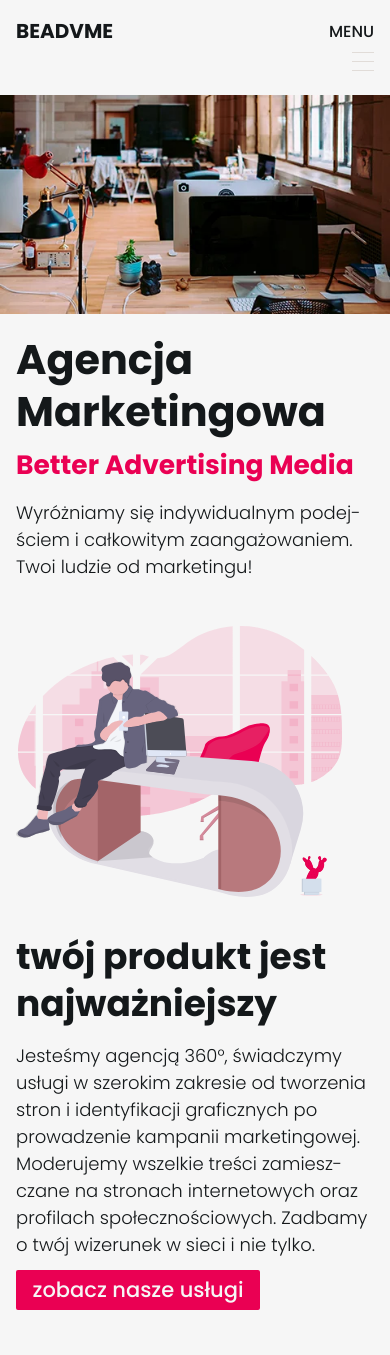
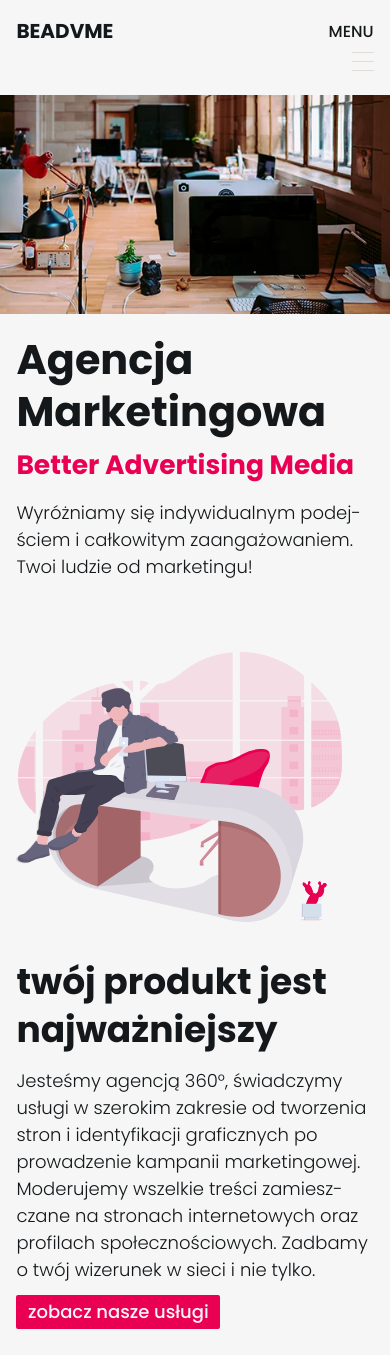
Before and after one commit to Hutchii/BEADVME-Website, a PHP site: page / in a window 390 px wide. Shown: the top 1355 px of the page. Run offline with PHP 8.4, Linux system fonts and the light colour scheme.

Commit message:
Changes 19.01

```diff
--- a/index.php
+++ b/index.php
@@ -102,7 +102,7 @@
       </div>
     <div class="about-text">
       <h2 class="cat">twój produkt jest <br>najważniejszy</h2>
-      <p class="desc">Jesteśmy agencją 360°, świad&shy;czymy usługi w szerokim zakresie od two&shy;rzenia stron i identyfikacji graficznych po prowadzenie kam&shy;panii marke&shy;tingowej. Moderujemy wszelkie treści zamiesz&shy;czane na stronach inter&shy;netowych oraz pro&shy;filach społecz&shy;nościowych. Zadbamy o twój wizerunek w sieci i nie tylko.</p>
+      <p class="desc">Jesteśmy agencją 360°, świad&shy;czymy usługi w szerokim zakresie od two&shy;rzenia stron i identyfikacji gra&shy;ficznych po prowadzenie kam&shy;panii marke&shy;tingowej. Moderujemy wszelkie treści zamiesz&shy;czane na stronach inter&shy;netowych oraz pro&shy;filach społecz&shy;nościowych. Zadbamy o twój wizerunek w sieci i nie tylko.</p>
       <div class="button">
         <a href="uslugi.html"><p>zobacz nasze usługi</p></a>
       </div>
--- a/style.css
+++ b/style.css
@@ -3,7 +3,7 @@
   --white: #f6f6f6;
   --black: #14181a;
   --red: #ea0053;
-  --margin: clamp(1.6rem, 3.2vw, 4.2rem);
+  --margin: clamp(1.6rem, 4.2vw, 4.2rem);
 }
 *{
   box-sizing: border-box;
@@ -134,7 +134,7 @@ header nav{
 
 /* About */
 .about, .portfolio, .contact, .details{
-  margin: clamp(46px, 6.7vw, 128px) auto 0;
+  margin: clamp(72px, 6.7vw, 128px) auto 0;
 }
 .cat{
   font-size: clamp(3.6rem, 7vw, 6rem);
@@ -152,8 +152,8 @@ header nav{
 .button{
   background-color: var(--red);
   border: none;
-  height: 40px;
-  font-size: 2.1rem;
+  height: 34px;
+  font-size: 1.8rem;
   margin-top: 12px;
   cursor: pointer;
   border-radius: 2px;
@@ -164,11 +164,11 @@ header nav{
 }
 .button p{
   text-align: center;
-  padding-top: 4px;
+  padding-top: 3px;
   color: var(--white);
 }
 .about .button{
-  width: 244px;
+  width: 204px;
 }
 .button:active{
   transform: scale(0.98);
@@ -192,7 +192,7 @@ header nav{
   line-height: 1.2;
 }
 .portfolio .button{
-  width: 254px;
+  width: 210px;
   margin-top: 24px;
 }
 
@@ -421,6 +421,19 @@ footer .home{
   }
   .color{
     font-size: 1.6rem;
+  }
+  .button{
+    height: 40px;
+    font-size: 2.1rem;
+  }
+  .button p{
+    padding-top: 4px;
+  }
+  .about .button{
+    width: 244px;
+  }
+  .portfolio .button{
+    width: 254px;
   }
 }
 @media (min-width: 768px){
```
